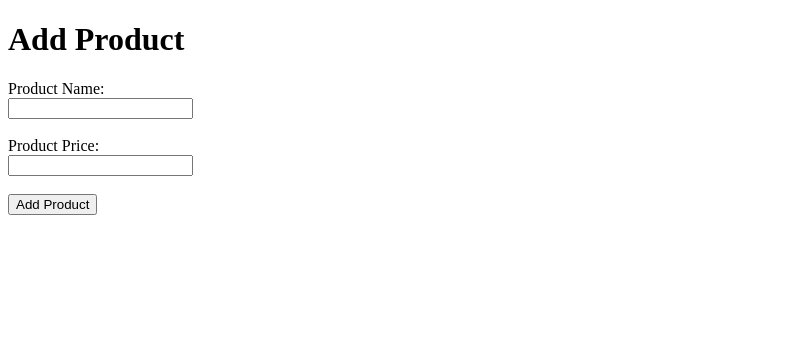
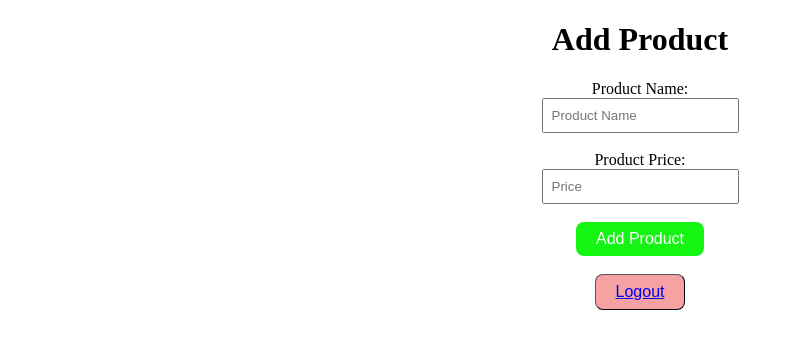
Before and after one commit to MichaelWaruiru/qr-scanner, a Flask app: page /add_product in a window 1280 px wide. Shown: the top 349 px of the page, without its empty margins (0-794 px from the left). Run offline with Flask 3, Linux system fonts and the light colour scheme; the visitor is signed in with stand-in values (Sample User, id 1).

Commit message:
Modified the form and addition of logout button

```diff
--- a/templates/products.html
+++ b/templates/products.html
@@ -1,20 +1,20 @@
-<!DOCTYPE html>
-<html lang="en">
-<head>
-    <meta charset="UTF-8">
-    <meta name="viewport" content="width=device-width, initial-scale=1.0">
-    <title>Add Product</title>
-</head>
-<body>
+{% extends "base.html" %}
+
+{% block title %}Add Product{% endblock %}
+
+{% block content %}
     <h1>Add Product</h1>
-    <form action="/add_product" method="POST">
+    <form class="product-form" action="/add_product" method="POST">
         <label for="name">Product Name:</label><br>
-        <input type="text" id="name" name="name" required><br><br>
+        <input type="text" id="name" name="name" placeholder="Product Name" required><br><br>
 
         <label for="price">Product Price:</label><br>
-        <input type="number" step="0.01" id="price" name="price" required><br><br>
+        <input type="number" step="1" id="price" name="price" placeholder="Price" required><br><br>
 
-        <button type="submit">Add Product</button>
+        <button class="add-product" type="submit">Add Product</button>
+        <br>
+        <br>
+        <button class="logout-button"><a href="/admin/logout">Logout</a></button>
     </form>
-</body>
-</html>
+
+{% endblock %}
```
